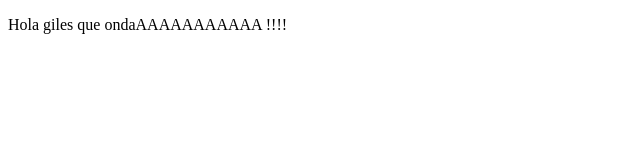
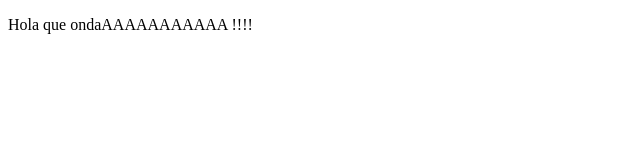
Before and after one commit to fabriciozubieta/proyectoDemo, a plain HTML site: page index.html in a window 1280 px wide. Shown: the full height of the page, 0-640 px from the left. Drawn offline with Linux system fonts and the light colour scheme.

Commit message:
Cambio en el index
Se realizo un cambio para que quede moralmente aceptable.

```diff
--- a/index.html
+++ b/index.html
@@ -8,7 +8,7 @@
 </head>
 <body>
     <p>
-        Hola giles que ondaAAAAAAAAAAA !!!!
+        Hola que ondaAAAAAAAAAAA !!!!
     </p>
 </body>
 </html>
```
